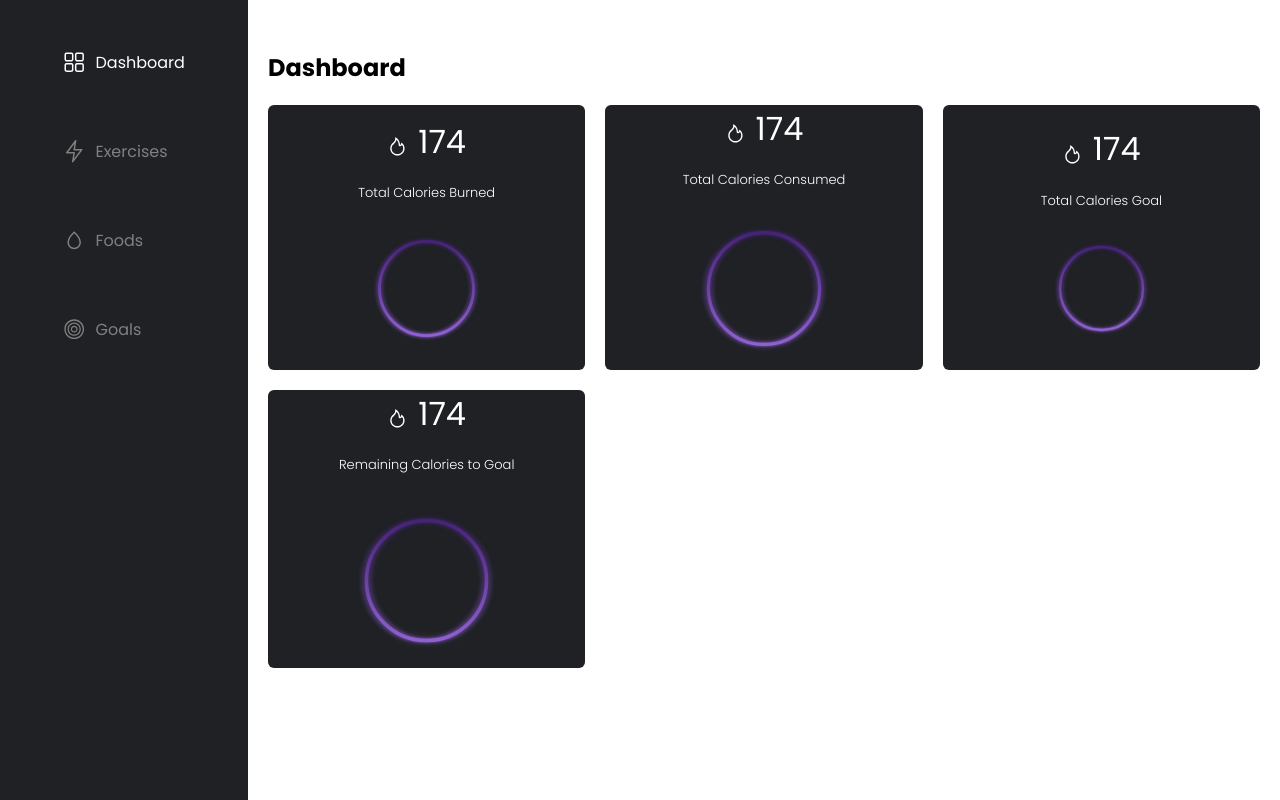
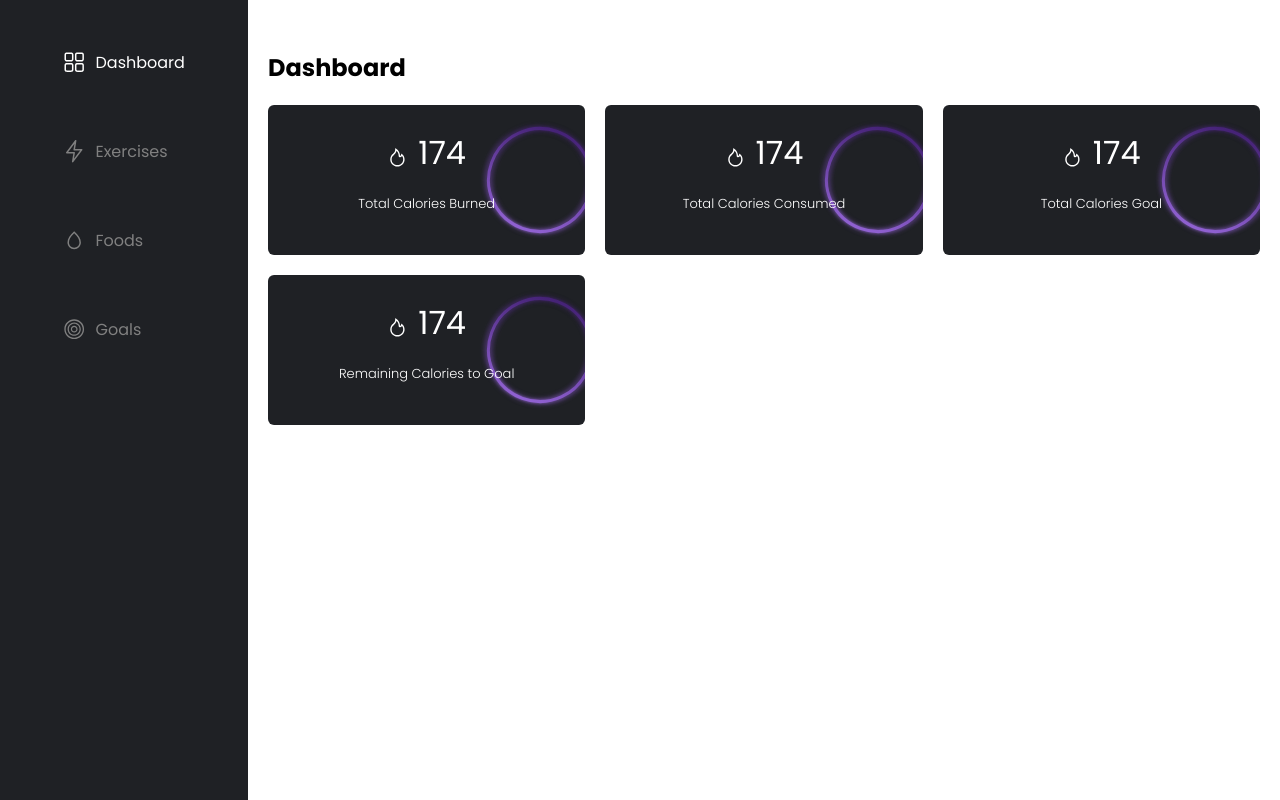
Before and after one commit to ParasArya289/fitnessTracker, a React (Create React App) app: page / in a window 1280 px wide. Built offline with nearby package versions, Linux system fonts and the light colour scheme.

Commit message:
style: style changes in dashboard card

```diff
--- a/src/Pages/Dashboard/Dashboard.css
+++ b/src/Pages/Dashboard/Dashboard.css
@@ -10,6 +10,7 @@
   gap: 20px;
 }
 .dashboard__card {
+  position: relative;
   min-height: 150px;
   width: 100%;
   display: grid;
@@ -18,6 +19,8 @@
   background-color: var(--secondary-color);
   color: var(--primary-text-color);
   border-radius: 6px;
+  overflow: hidden;
+  z-index: 0;
 }
 .dashboard__card p {
   margin: 0;
@@ -28,6 +31,15 @@
   margin-bottom: -4px;
   font-size: 1.3rem;
 }
+.dashboard__card img{
+  position: absolute;
+  bottom:0;
+  right:0;
+  height: 100%;
+  object-fit: cover;
+  z-index: -1;
+  transform: translate(20%, 0%) rotate(20deg);
+}
 .dashboard__card > h4 {
   font-size: small;
   font-weight: var(--fw-light);
```
